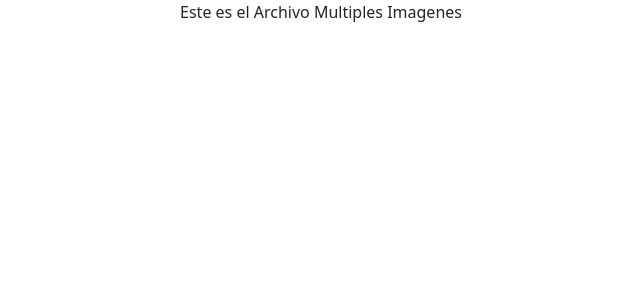
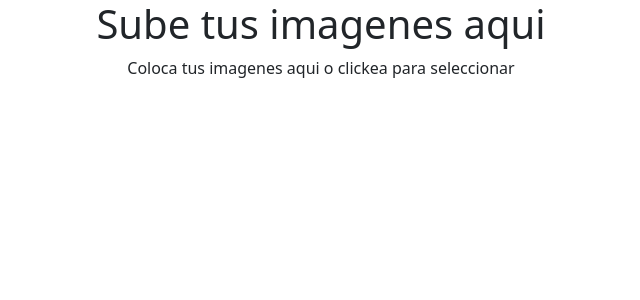
Before and after one commit to leonelborgesdev/cloudinaryReact, a React (Create React App) app: page / in a window 1280 px wide. Shown: the top 300 px of the page, without its empty margins (319-959 px from the left). Built offline with nearby package versions, Linux system fonts and the light colour scheme.

Commit message:
handleDrop

```diff
--- a/src/components/MultiplesImagenes.jsx
+++ b/src/components/MultiplesImagenes.jsx
@@ -1,5 +1,38 @@
-import React from "react";
+import { useState } from "react";
+import Dropzone from "react-dropzone";
+import { Container } from "reactstrap";
 
 export const MultiplesImagenes = (props) => {
-  return <div>Este es el Archivo Multiples Imagenes</div>;
+  const [image, setImage] = useState({ array: {} });
+  const [Loading, setLoading] = useState("");
+  const handleDrop = (files) => {
+    const uploaders = files.map((file) => {
+      const formData = new FormData();
+      formData.append("file", file);
+      formData.append("tags", `codeinfuse, medium, gist`);
+      formData.append("upload_preset", "Learning");
+      formData.append("api_key", "155765619734214");
+      formData.append("timestamp", (Date.now() / 1000) | 0);
+    });
+  };
+  return (
+    <div>
+      <Container>
+        <h1 className="text-center">Sube tus imagenes aqui</h1>
+        <Dropzone
+          clasname="dropzone"
+          onChange={(e) => setImage(e.target.value)}
+        >
+          {({ getRootProps, getInputProps }) => (
+            <section>
+              <div {...getRootProps({ className: "dropzone" })}>
+                <input {...getInputProps()} />
+                <p>Coloca tus imagenes aqui o clickea para seleccionar</p>
+              </div>
+            </section>
+          )}
+        </Dropzone>
+      </Container>
+    </div>
+  );
 };
```
